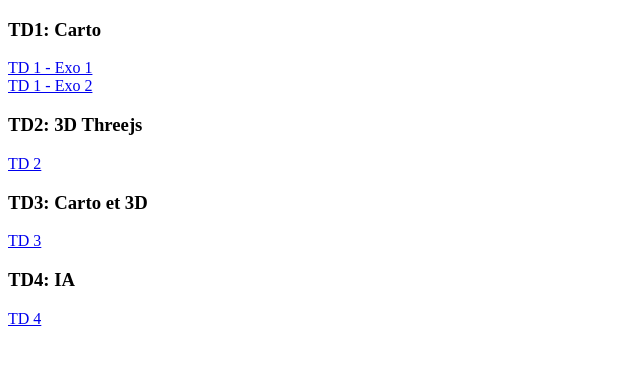
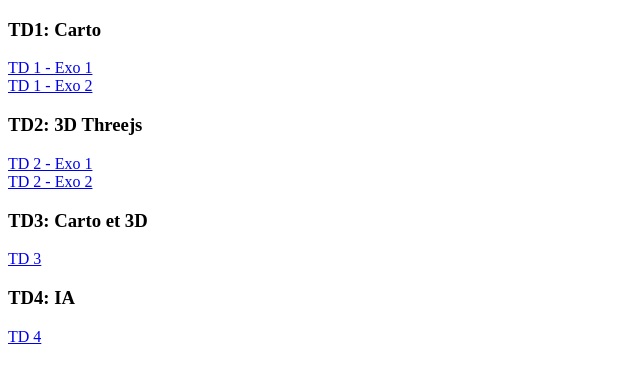
Before and after one commit to RehpicLlib-618/RehpicLlib-618.github.io, a plain HTML site: page index.html in a window 1280 px wide. Shown: the whole page, without its empty margins (0-640 px from the left). Drawn offline with Linux system fonts and the light colour scheme.

Commit message:
Page principale

```diff
--- a/index.html
+++ b/index.html
@@ -9,7 +9,8 @@
 	<a href="CartoTD1/Exo1/carto.html">TD 1 - Exo 1</a><br/>
 	<a href="CartoTD1/Exo2/trajet.html">TD 1 - Exo 2</a><br/>
 	<h3>TD2: 3D Threejs</h3>
-	<a href="TD2/threejs.html">TD 2</a><br/>
+	<a href="CartoTD2/Exo1/index.html">TD 2 - Exo 1</a><br/>
+	<a href="CartoTD2/Exo2/index.html">TD 2 - Exo 2</a><br/>
 	<h3>TD3: Carto et 3D</h3>
 	<a href="TD3/carto3D.html">TD 3</a><br/>
 	<h3>TD4: IA</h3>
```
